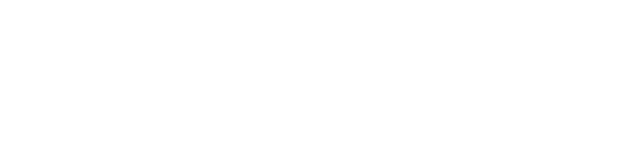
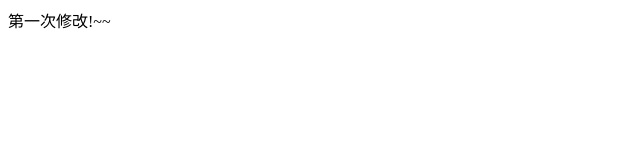
Before and after one commit to DevrainW/git_test, a plain HTML site: page index.html in a window 1280 px wide. Shown: the whole page, without its empty margins (0-640 px from the left). Drawn offline with Linux system fonts and the light colour scheme.

Commit message:
diyicixiugai

```diff
--- a/index.html
+++ b/index.html
@@ -6,6 +6,8 @@
     <title>Document</title>
 </head>
 <body>
-
+    <div>
+        第一次修改!~~
+    </div>
 </body>
 </html>
```
